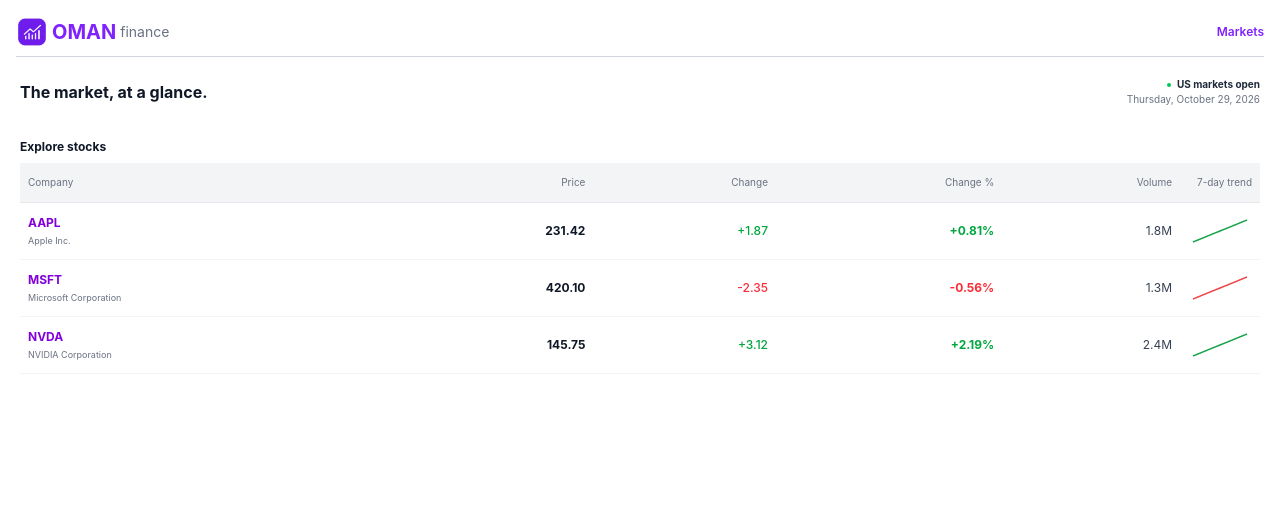
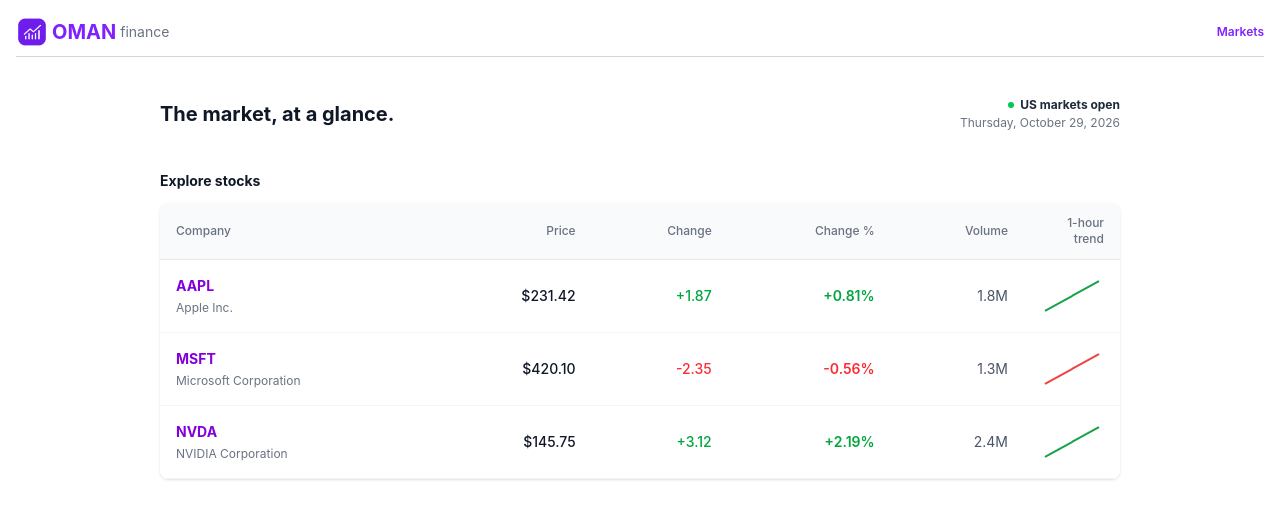
Before and after one commit to Gugau21/OMAN_finance, a React (Vite) app in the folder frontend/: page / in a window 1280 px wide. Shown: the top 518 px of the page. Built offline with nearby package versions, Linux system fonts and the light colour scheme.

Commit message:
[developed #36]Fix layout scaling on MainPage and integrate MainPageStock type
- Scale down container max-width and typography for better presentation on large screens
- Integrate unified getMainPageStocks data fetcher and MainPageStock type

```diff
--- a/frontend/src/pages/MainPage.tsx
+++ b/frontend/src/pages/MainPage.tsx
@@ -1,30 +1,19 @@
 import { useEffect, useState } from 'react';
 import { getMarketStatus } from '../data/marketData';
-import { getStocks } from '../data/stocksData';
-import { getStockStats } from '../data/stockStatsData';
-import { getSparklines } from '../data/sparklinesData';
+import { getMainPageStocks } from '../data/mainPageData';
 import type { MarketStatus } from '../types/market';
-import type { PricePoint } from '../types/stock';
+import type { MainPageStock } from '../types/stock';
 import { LineChart, Line, YAxis, ResponsiveContainer } from 'recharts';
-
-type CombinedStockData = {
-  symbol: string;
-  name: string;
-  price: number;
-  change: number;
-  changePercent: number;
-  volume: number;
-  sparkline: PricePoint[];
-};
 
 type MainPageProps = {
   onStockSelect: (symbol: string) => void;
 };
 
 export function MainPage({ onStockSelect }: MainPageProps) {
+  // 2. Use the proper MarketStatus type here again
   const [marketStatus, setMarketStatus] = useState<MarketStatus | null>(null);
   const [marketDate, setMarketDate] = useState<string>('');
-  const [stocksData, setStocksData] = useState<CombinedStockData[]>([]);
+  const [stocksData, setStocksData] = useState<MainPageStock[]>([]);
   const [isLoading, setIsLoading] = useState(true);
   const [error, setError] = useState<string | null>(null);
 
@@ -36,12 +25,11 @@ export function MainPage({ onStockSelect }: MainPageProps) {
         setIsLoading(true);
         setError(null);
 
-        const [status, stocks, stats, sparklines] = await Promise.all([
+        // 3. Add 'as const' to strictly type the Promise array
+        const [status, combinedStocks] = await Promise.all([
           getMarketStatus({ signal: controller.signal }),
-          getStocks({ signal: controller.signal }),
-          getStockStats({ signal: controller.signal }),
-          getSparklines({ signal: controller.signal }),
-        ]);
+          getMainPageStocks(controller.signal)
+        ] as const);
 
         if (status) {
           setMarketStatus(status);
@@ -56,22 +44,8 @@ export function MainPage({ onStockSelect }: MainPageProps) {
           );
         }
 
-        if (stocks && stats && sparklines) {
-          const combined = stocks.map((stock) => {
-            const stat = stats.find((s) => s.symbol === stock.symbol);
-            const spark = sparklines.find((s) => s.symbol === stock.symbol);
-
-            return {
-              symbol: stock.symbol,
-              name: stock.name,
-              price: stat?.price || 0,
-              change: stat?.change || 0,
-              changePercent: stat?.changePercent || 0,
-              volume: stat?.volume || 0,
-              sparkline: spark?.points || [],
-            };
-          });
-          setStocksData(combined);
+        if (combinedStocks) {
+          setStocksData(combinedStocks);
         } else {
           setStocksData([]);
         }
@@ -99,14 +73,14 @@ export function MainPage({ onStockSelect }: MainPageProps) {
   };
 
   return (
-    <div className="w-full max-w-7xl mx-auto px-1 pt-1 pb-4 flex flex-col gap-4 bg-white min-h-screen">
+    <div className="w-full max-w-5xl mx-auto px-4 sm:px-6 lg:px-8 pt-6 pb-8 flex flex-col gap-6 bg-white min-h-screen">
       <div className="w-full flex flex-row justify-between items-center pb-4">
-        <h1 className="text-base font-bold text-gray-900 font-inter">The market, at a glance.</h1>
+        <h1 className="text-xl font-bold text-gray-900 font-inter">The market, at a glance.</h1>
 
         <div className="flex flex-col items-end">
           <div className="flex flex-row items-center gap-1.5">
             <div
-              className={`w-1 h-1 rounded-full ${
+              className={`w-1.5 h-1.5 rounded-full ${
                 isLoading
                   ? 'bg-gray-300 animate-pulse'
                   : marketStatus?.isOpen
@@ -114,7 +88,7 @@ export function MainPage({ onStockSelect }: MainPageProps) {
                     : 'bg-slate-500'
               }`}
             ></div>
-            <span className="text-[10px] font-bold text-gray-800 font-inter">
+            <span className="text-xs font-bold text-gray-800 font-inter">
               {isLoading
                 ? 'Loading status...'
                 : marketStatus?.isOpen
@@ -122,7 +96,7 @@ export function MainPage({ onStockSelect }: MainPageProps) {
                   : 'US markets closed'}
             </span>
           </div>
-          <span className="text-[10px] text-gray-500 font-inter">
+          <span className="text-xs text-gray-500 font-inter mt-0.5">
             {isLoading ? (
               <span className="inline-block w-24 h-3 bg-gray-200 rounded animate-pulse mt-1"></span>
             ) : (
@@ -132,87 +106,70 @@ export function MainPage({ onStockSelect }: MainPageProps) {
         </div>
       </div>
 
-      <div className="w-full flex flex-col gap-2">
-        <h2 className="text-xs font-bold text-gray-900">Explore stocks</h2>
+      <div className="w-full flex flex-col gap-3">
+        <h2 className="text-sm font-bold text-gray-900">Explore stocks</h2>
 
-        <div className="overflow-x-auto">
-          <table className="w-full text-left border-collapse">
+        <div className="overflow-x-auto shadow-sm  ring-opacity-5 rounded-lg">
+          <table className="min-w-full text-left border-collapse">
             <thead>
-              <tr className="border-b border-gray-200 text-gray-500 text-[10px] bg-gray-100">
-                <th className="py-3 px-2 font-normal">Company</th>
-                <th className="py-3 px-2 font-normal text-right">Price</th>
-                <th className="py-3 px-2 font-normal text-right">Change</th>
-                <th className="py-3 px-2 font-normal text-right">Change %</th>
-                <th className="py-3 px-2 font-normal text-right">Volume</th>
-                <th className="py-3 px-2 font-normal text-right">7-day trend</th>
+              <tr className="border-b border-gray-200 text-gray-500 text-xs bg-gray-50">
+                <th className="py-3 px-4 font-medium">Company</th>
+                <th className="py-3 px-4 font-medium text-right">Price</th>
+                <th className="py-3 px-4 font-medium text-right">Change</th>
+                <th className="py-3 px-4 font-medium text-right">Change %</th>
+                <th className="py-3 px-4 font-medium text-right">Volume</th>
+                <th className="py-3 px-4 font-medium text-right">1-hour trend</th>
               </tr>
             </thead>
-            {/*Display loading skeletons when data is being fetched */}
+
             {isLoading && (
-              <tbody className="text-xs">
-                {[1, 2, 3].map((item) => (
+              <tbody className="text-sm bg-white">
+                {[1, 2, 3, 4].map((item) => (
                   <tr key={item} className="border-b border-gray-100">
-                    <td className="py-3 px-2">
-                      <div className="flex flex-col gap-1">
-                        <div className="w-10 h-4 bg-gray-200 rounded animate-pulse"></div>
-                        <div className="w-20 h-3 bg-gray-100 rounded animate-pulse"></div>
+                    <td className="py-4 px-4">
+                      <div className="flex flex-col gap-1.5">
+                        <div className="w-12 h-4 bg-gray-200 rounded animate-pulse"></div>
+                        <div className="w-24 h-3 bg-gray-100 rounded animate-pulse"></div>
                       </div>
                     </td>
-                    <td className="py-3 px-2">
-                      <div className="w-12 h-4 bg-gray-200 rounded animate-pulse ml-auto"></div>
-                    </td>
-                    <td className="py-3 px-2">
-                      <div className="w-10 h-4 bg-gray-200 rounded animate-pulse ml-auto"></div>
-                    </td>
-                    <td className="py-3 px-2">
-                      <div className="w-12 h-4 bg-gray-200 rounded animate-pulse ml-auto"></div>
-                    </td>
-                    <td className="py-3 px-2">
-                      <div className="w-10 h-4 bg-gray-200 rounded animate-pulse ml-auto"></div>
-                    </td>
-                    <td className="py-3 px-2">
-                      <div className="w-16 h-8 bg-gray-100 rounded animate-pulse ml-auto"></div>
-                    </td>
+                    <td className="py-4 px-4"><div className="w-16 h-4 bg-gray-200 rounded animate-pulse ml-auto"></div></td>
+                    <td className="py-4 px-4"><div className="w-12 h-4 bg-gray-200 rounded animate-pulse ml-auto"></div></td>
+                    <td className="py-4 px-4"><div className="w-14 h-4 bg-gray-200 rounded animate-pulse ml-auto"></div></td>
+                    <td className="py-4 px-4"><div className="w-12 h-4 bg-gray-200 rounded animate-pulse ml-auto"></div></td>
+                    <td className="py-4 px-4"><div className="w-20 h-8 bg-gray-100 rounded animate-pulse ml-auto"></div></td>
                   </tr>
                 ))}
               </tbody>
             )}
 
-            {/*Display error message when data fetch fails */}
             {!isLoading && error && (
-              <tbody>
+              <tbody className="bg-white">
                 <tr>
-                  <td colSpan={6} className="py-8">
-                    <div className="flex flex-col items-center justify-center text-center bg-red-50 rounded-lg p-6 border border-red-100">
-                      <span className="text-red-500 font-bold text-xs mb-1">Data Fetch Failed</span>
-                      <span className="text-red-400 text-[10px]">{error}</span>
+                  <td colSpan={6} className="py-12 px-4">
+                    <div className="flex flex-col items-center justify-center text-center bg-red-50 rounded-lg p-8 border border-red-100 max-w-lg mx-auto">
+                      <span className="text-red-600 font-bold text-sm mb-2">Data Fetch Failed</span>
+                      <span className="text-red-500 text-xs">{error}</span>
                     </div>
                   </td>
                 </tr>
               </tbody>
             )}
 
-            {/*Display message when no stocks are available */}
             {!isLoading && !error && stocksData.length === 0 && (
-              <tbody>
+              <tbody className="bg-white">
                 <tr>
-                  <td colSpan={6} className="py-12">
+                  <td colSpan={6} className="py-16 px-4">
                     <div className="flex flex-col items-center justify-center text-center">
-                      <span className="text-gray-500 font-bold text-xs mb-1">
-                        No Stocks Available
-                      </span>
-                      <span className="text-gray-400 text-[10px]">
-                        The market data is currently empty.
-                      </span>
+                      <span className="text-gray-900 font-medium text-sm mb-1">No Stocks Available</span>
+                      <span className="text-gray-500 text-xs">The market data is currently empty.</span>
                     </div>
                   </td>
                 </tr>
               </tbody>
             )}
 
-            {/*Display stocks data when available */}
             {!isLoading && !error && stocksData.length > 0 && (
-              <tbody className="text-xs">
+              <tbody className="text-sm bg-white">
                 {stocksData.map((row) => {
                   const isPositive = row.change >= 0;
                   const colorClass = isPositive ? 'text-green-600' : 'text-red-500';
@@ -221,43 +178,42 @@ export function MainPage({ onStockSelect }: MainPageProps) {
                   return (
                     <tr
                       key={row.symbol}
-                      className="border-b border-gray-100 hover:bg-purple-50 transition-colors"
+                      className="border-b border-gray-100 hover:bg-gray-50 transition-colors"
                     >
-                      <td className="py-3 px-2">
+                      <td className="py-4 px-4">
                         <div className="flex flex-col items-start gap-1">
                           <button
                             onClick={() => onStockSelect(row.symbol)}
-                            className="text-purple-700 font-bold text-xs hover:underline focus:outline-none"
+                            className="text-purple-700 font-bold text-sm hover:text-purple-900 hover:underline focus:outline-none transition-colors"
                           >
                             {row.symbol}
                           </button>
-                          <span className="text-gray-500 text-[9px]">{row.name}</span>
+                          <span className="text-gray-500 text-xs">{row.name}</span>
                         </div>
                       </td>
-                      <td className="py-3 px-2 text-right font-bold text-gray-900">
-                        {row.price.toFixed(2)}
+                      <td className="py-4 px-4 text-right font-medium text-gray-900">
+                        ${row.price.toFixed(2)}
                       </td>
-                      <td className={`py-3 px-2 text-right font-medium ${colorClass}`}>
-                        {isPositive ? '+' : ''}
-                        {row.change.toFixed(2)}
+                      <td className={`py-4 px-4 text-right font-medium ${colorClass}`}>
+                        {isPositive ? '+' : ''}{row.change.toFixed(2)}
                       </td>
-                      <td className={`py-3 px-2 text-right font-bold ${colorClass}`}>
-                        {isPositive ? '+' : ''}
-                        {row.changePercent.toFixed(2)}%
+                      <td className={`py-4 px-4 text-right font-semibold ${colorClass}`}>
+                        {isPositive ? '+' : ''}{row.changePercent.toFixed(2)}%
                       </td>
-                      <td className="py-3 px-2 text-right text-gray-700">
+                      <td className="py-4 px-4 text-right text-gray-600">
                         {formatVolume(row.volume)}
                       </td>
-                      <td className="py-3 px-2 h-10 w-20">
+                      <td className="py-4 px-4 h-12 w-24">
                         <ResponsiveContainer width="100%" height="100%">
-                          <LineChart data={row.sparkline}>
+                          <LineChart data={row.pricePoints}>
                             <YAxis domain={['dataMin', 'dataMax']} hide />
                             <Line
                               type="monotone"
                               dataKey="price"
                               stroke={strokeColor}
-                              strokeWidth={1.5}
+                              strokeWidth={2}
                               dot={false}
+                              activeDot={false}
                               isAnimationActive={false}
                             />
                           </LineChart>
```
